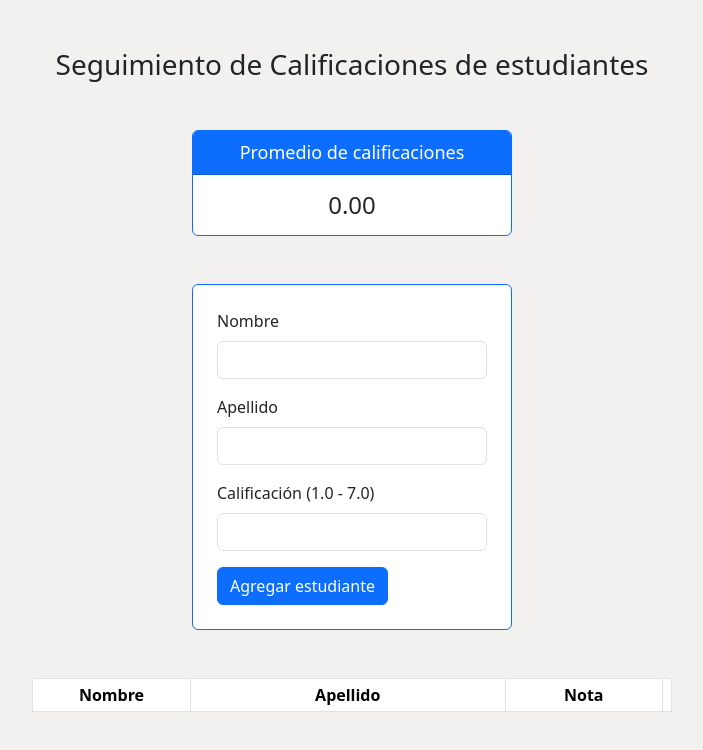
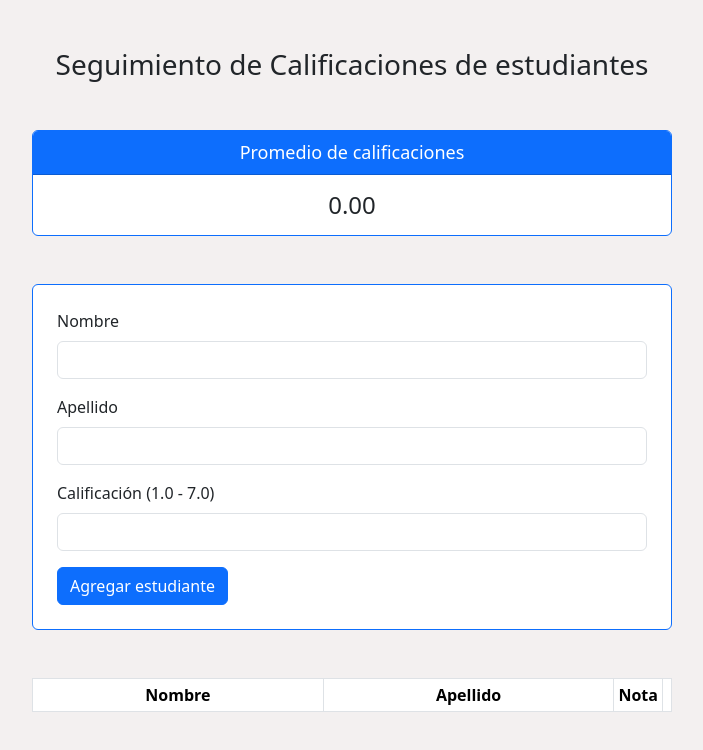
Before and after one commit to Benjaaap/Ev_2-Front_End, a plain HTML site: page Index.html in a window 1280 px wide. Shown: the whole page, without its empty margins (288-991 px from the left). Drawn offline with nearby package versions, Linux system fonts and the light colour scheme.

Commit message:
ultimo cambio, ahora si es responsive

```diff
--- a/Index.html
+++ b/Index.html
@@ -11,7 +11,7 @@
 <body>
     <div class="text-center mt-5">
         <h3 class="mb-5">Seguimiento de Calificaciones de estudiantes</h3>
-        <div class="card promedio-card mx-auto border-primary">
+        <div class="card promedio-card mx-auto border-primary w-50">
             <div class="card-header bg-primary text-white promedio-header">
                 Promedio de calificaciones
             </div>
@@ -21,7 +21,7 @@
         </div>
     </div>
 
-    <div class="container form-container mt-5 p-4 border border-primary rounded bg-white">
+    <div class="container form-container mt-5 p-4 border border-primary rounded bg-white w-50">
         <form id="studentForm">
             <div class="mb-3">
                 <label for="name" class="form-label">Nombre</label>
@@ -35,16 +35,16 @@
                 <label for="Grade" class="form-label">Calificación (1.0 - 7.0)</label>
                 <input type="number" class="form-control" id="grade" step="0.1" min="1.0" max="7.0">
             </div>
-            <button type="submit" class="btn btn-primary">Agregar estudiante</button>
+            <button type="submit" class="btn btn-primary mx-auto">Agregar estudiante</button>
         </form>
     </div>
 
     <table class="table table-bordered table-striped table-hover table-sm text-center w-50 mx-auto mt-5" id="studentsTable">
         <thead>
             <tr>
-                <th class="w-25">Nombre</th>
+                <th class="w-50">Nombre</th>
                 <th class="w-50">Apellido</th>
-                <th class="w-25">Nota</th>
+                <th class="w-50">Nota</th>
                 <th></th>
             </tr>
         </thead>
```
